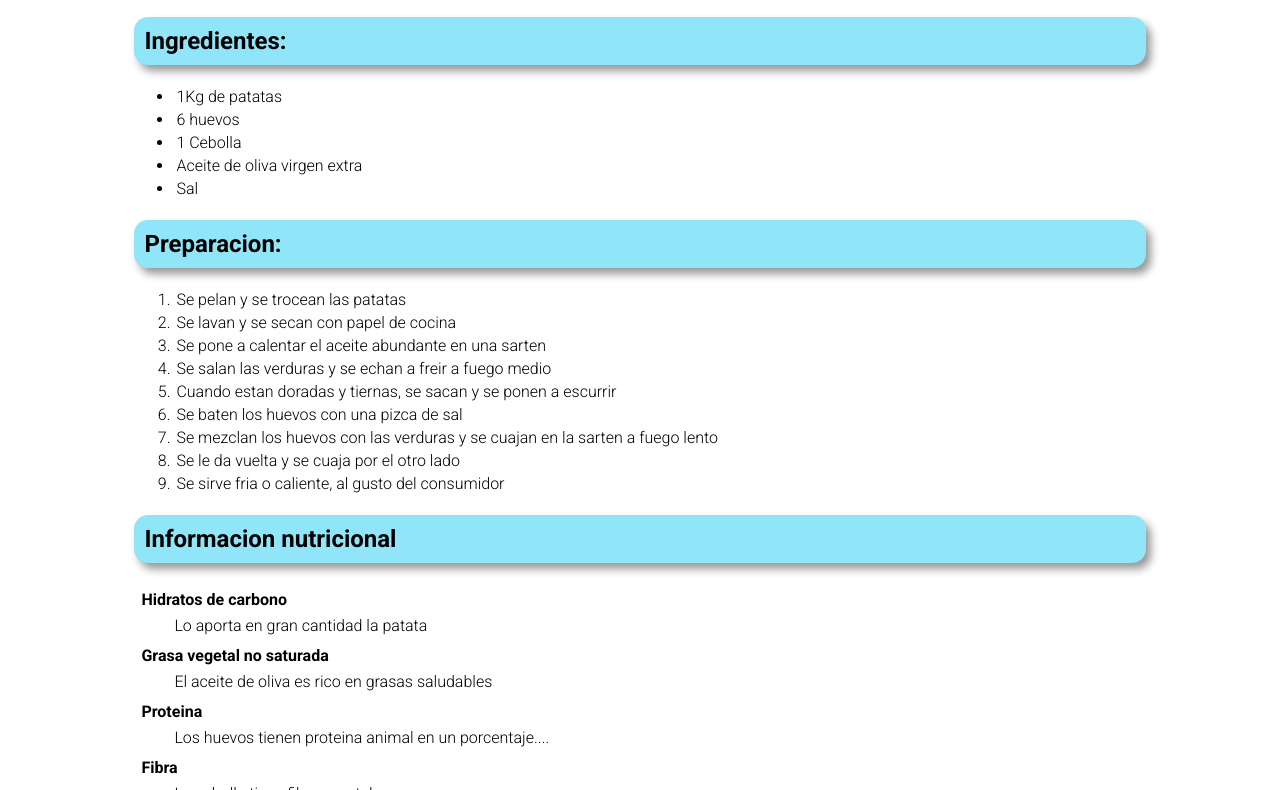
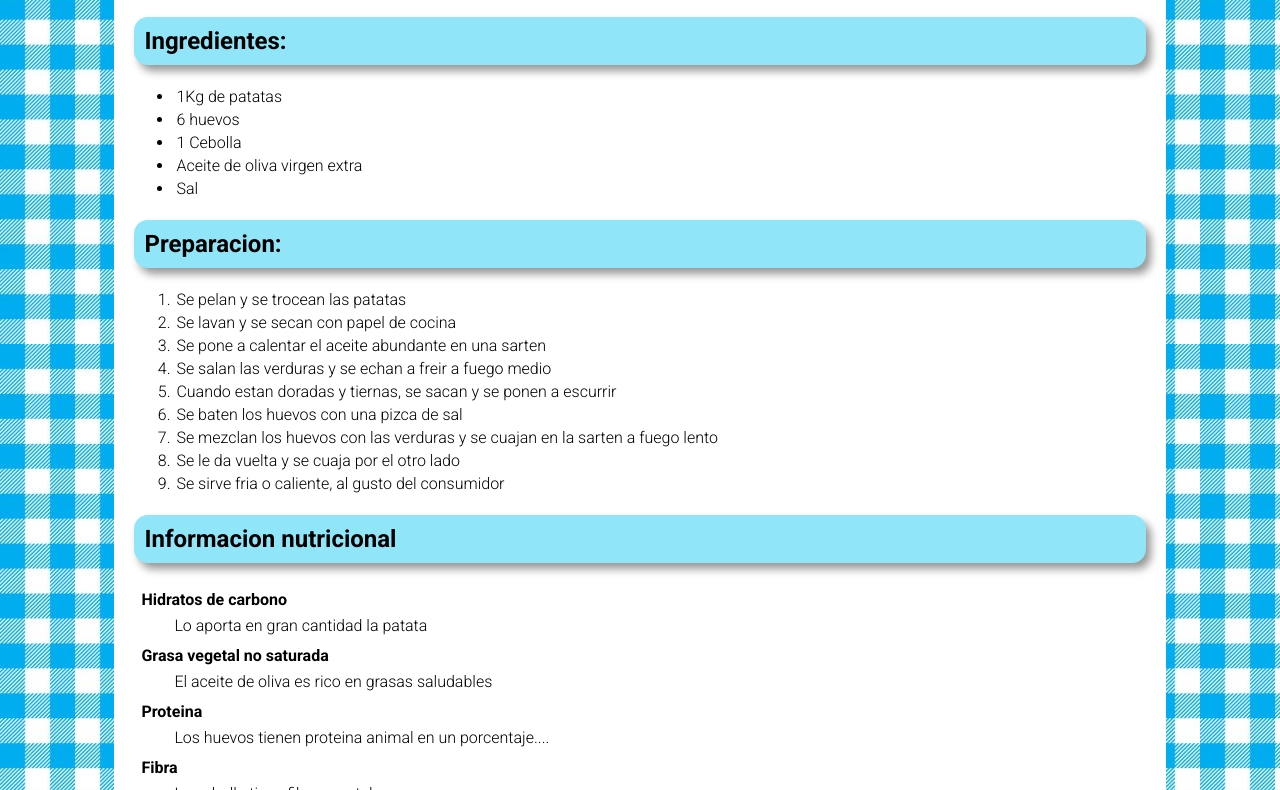
Before and after one commit to Itzvicen/receta, a plain HTML site: page index.html in a window 1280 px wide. Shown: the part 155-945 px from the top of the page. Drawn offline with Linux system fonts and the light colour scheme.

Commit message:
Update style.css

```diff
--- a/style/style.css
+++ b/style/style.css
@@ -1,5 +1,5 @@
 body {
-    background-image: url(./img/mantel.jpg);
+    background-image: url(../img/mantel.jpg);
 }
 
 #container{
```
